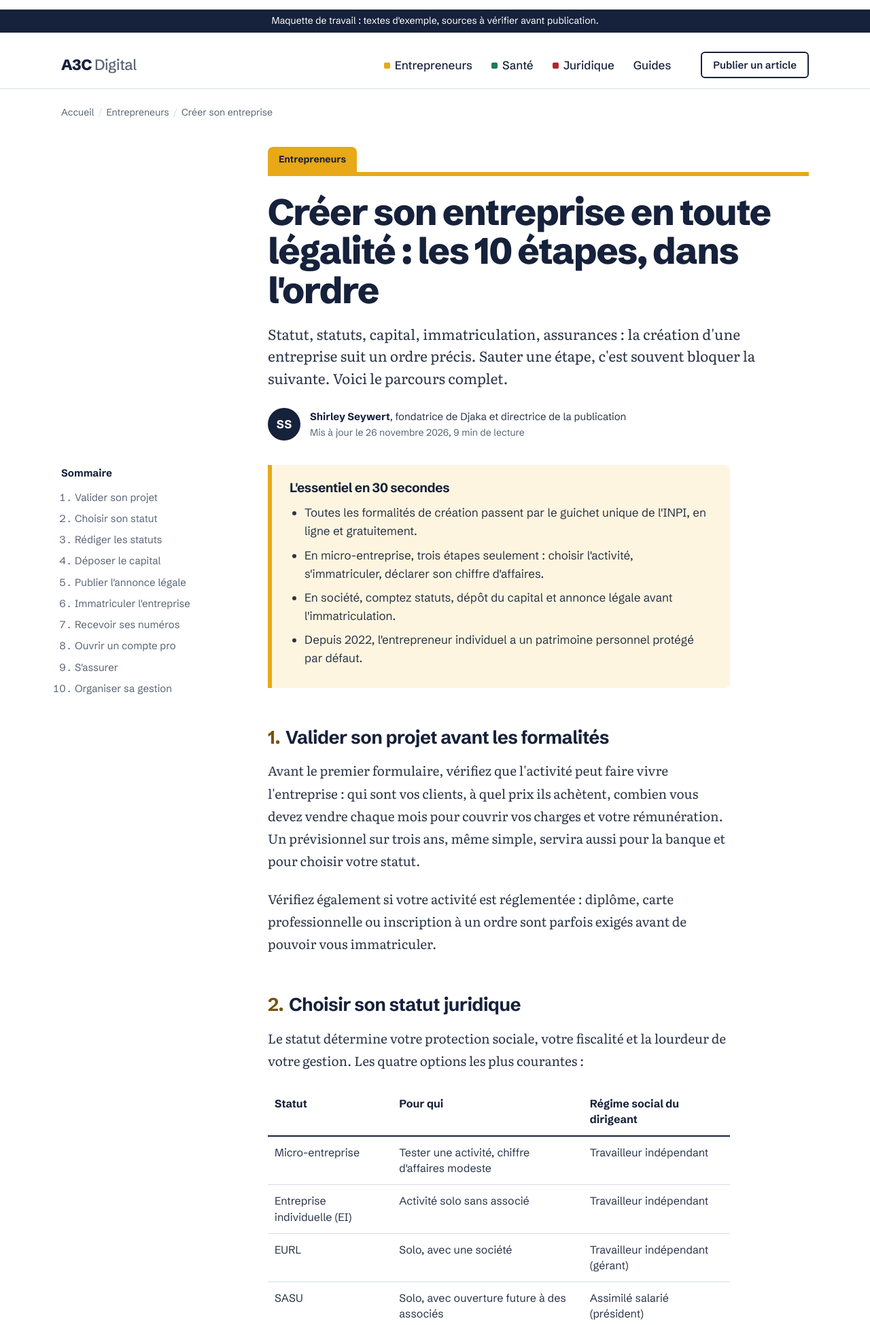
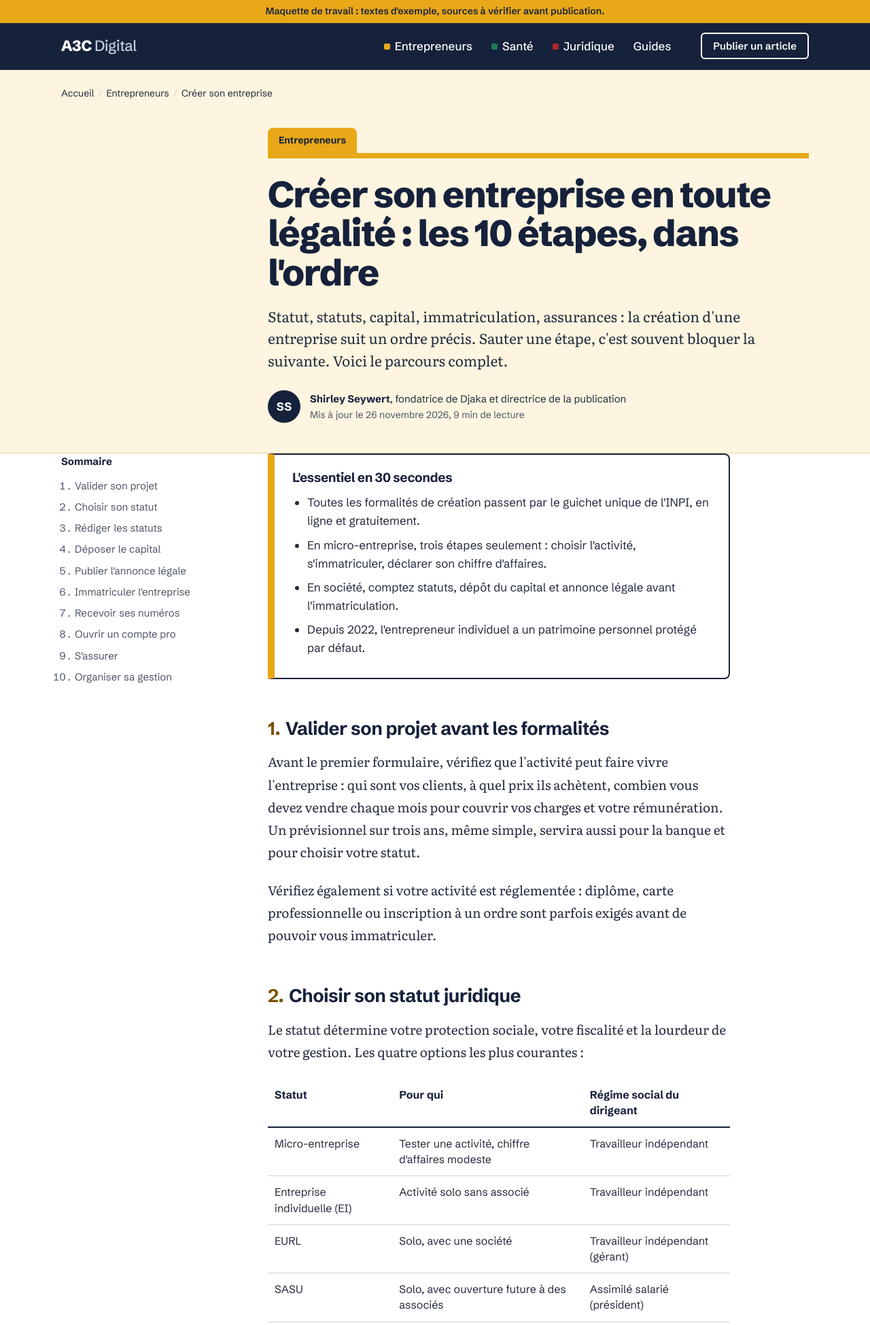
Before and after one commit to ShirleyDjaka/a3cDigital, a PHP site: page /article.html in a window 1280 px wide. Shown: the top 1949 px of the page at 68% size. Run offline with PHP 8.4, Linux system fonts and the light colour scheme.

Commit message:
Maquettes v2 : contrastes renforcés, DA validée dans le plan
- En-tête, hero et pied de page bleu nuit ; bandes brume ; annonceurs en jaune
- Article : bande de couleur d'audience derrière le titre
- Plan §5 : direction artistique validée (couleurs, typographie, gabarits)

Co-Authored-By: Claude Opus 5.5 <noreply@anthropic.com>
Claude-Session: https://claude.ai/code/session_01Nbmm8KNYzTvF5NSyPV2rqa

```diff
--- a/maquettes/accueil.html
+++ b/maquettes/accueil.html
@@ -111,7 +111,7 @@
     </div>
   </section>
 
-  <section class="section" id="guides" aria-labelledby="titre-guides">
+  <section class="section section-brume" id="guides" aria-labelledby="titre-guides">
     <div class="conteneur">
       <h2 class="section-titre" id="titre-guides">Les guides à garder sous la main</h2>
       <div class="guides">
--- a/maquettes/article.html
+++ b/maquettes/article.html
@@ -38,6 +38,7 @@
 </header>
 
 <main>
+  <div class="bande-article">
   <nav class="fil-ariane conteneur" aria-label="Fil d'Ariane">
     <ol>
       <li><a href="accueil.html">Accueil</a></li>
@@ -60,6 +61,7 @@
       </div>
     </div></div>
   </header>
+  </div>
 
   <div class="article-corps">
     <div class="conteneur">
--- a/maquettes/styles.css
+++ b/maquettes/styles.css
@@ -1,12 +1,14 @@
-/* A3C Digital — maquette v1 (26/11/2026)
+/* A3C Digital — maquette v2 (26/11/2026) : contrastes renforcés
    Concept : les intercalaires de classeur. Chaque audience = un onglet de couleur.
    Titres et interface : Schibsted Grotesk. Lecture longue : Literata. */
 
 :root {
   --encre: #16213B;
-  --texte: #2B3448;
-  --gris: #5A6376;
-  --filet: #D8DDE5;
+  --texte: #222B3E;
+  --gris: #4C5568;
+  --filet: #CDD3DD;
+  --brume: #E6EAF0;
+  --sur-nuit: #C8D0DE;
   --surface: #F1F3F6;
   --papier: #FFFFFF;
 
@@ -338,3 +340,76 @@ a:hover { text-decoration-thickness: 2px; }
 @media (prefers-reduced-motion: reduce) {
   * { transition: none !important; scroll-behavior: auto !important; }
 }
+
+/* ==========================================================
+   v2 — contrastes : bandes nuit / brume / blanc / surligneur
+   ========================================================== */
+.bandeau-maquette { background: var(--entrepreneurs); color: var(--encre); font-weight: 600; margin: 0; }
+
+/* En-tête bleu nuit */
+.entete { background: var(--encre); border-bottom: 1px solid rgba(255, 255, 255, 0.08); }
+.entete .logo, .pied .logo { color: #fff; }
+.entete .logo span, .pied .logo span { color: var(--sur-nuit); }
+.entete .nav a { color: #fff; }
+.entete .nav a:hover { background: rgba(255, 255, 255, 0.1); }
+.entete .btn-contour { color: #fff; border-color: #fff; }
+.entete .btn-contour:hover { background: rgba(255, 255, 255, 0.12); }
+.entete :focus-visible, .hero :focus-visible, .newsletter :focus-visible, .pied :focus-visible { outline-color: #fff; }
+
+/* Hero sur fond nuit : les intercalaires ressortent */
+.hero { background: var(--encre); padding-bottom: 88px; }
+.hero h1 { color: #fff; }
+.hero .chapo { color: var(--sur-nuit); }
+.hero .recherche { border-color: #fff; background: #fff; }
+.hero .recherche button { background: var(--entrepreneurs); color: var(--encre); }
+.hero .recherche button:hover { background: #F5BC34; }
+.intercalaire a { border-color: transparent; box-shadow: 0 10px 24px rgba(0, 0, 0, 0.22); }
+.onglet { border-color: transparent; }
+
+/* Rythme des sections */
+.section { border-top: 0; }
+.section-brume { background: var(--brume); }
+.section-titre { padding-bottom: 14px; border-bottom: 3px solid var(--encre); display: inline-block; }
+.guides { border-top: 0; background: var(--papier); border-radius: 10px; padding: 0 24px; }
+.guide { border-right-color: var(--filet); }
+.engagements p.manifeste { font-size: 26px; }
+
+/* Annonceurs en jaune surligneur */
+.annonceurs { background: var(--entrepreneurs); color: var(--encre); }
+.annonceurs p { color: var(--encre); }
+.annonceurs .btn-contour:hover { background: rgba(22, 33, 59, 0.08); }
+
+/* Newsletter : un ton plus profond que l'en-tête */
+.newsletter { background: #0E1730; }
+
+/* Pied de page nuit */
+.pied { background: var(--encre); color: var(--sur-nuit); border-top: 0; }
+.pied h2 { color: #fff; }
+.pied p { color: var(--sur-nuit); }
+.pied .legal { border-top-color: rgba(255, 255, 255, 0.14); color: var(--sur-nuit); }
+
+/* Article : bande de couleur d'audience sous le titre */
+.bande-article { background: var(--entrepreneurs-feuille); border-bottom: 1px solid #EED9A4; }
+.article-entete { padding-bottom: 44px; }
+.article-entete .feuille { border-top-width: 8px; }
+.fil-ariane { color: var(--texte); }
+.essentiel { background: var(--papier); border: 2px solid var(--encre); border-left: 10px solid var(--entrepreneurs); }
+.newsletter-inline { background: var(--encre); color: var(--sur-nuit); }
+.newsletter-inline strong { color: #fff; }
+.newsletter-inline input { border-color: #4A5878; }
+.newsletter-inline .btn-plein { background: var(--entrepreneurs); color: var(--encre); border-color: var(--entrepreneurs); }
+.newsletter-inline :focus-visible { outline-color: #fff; }
+.lies { background: var(--brume); border-top: 0; margin-top: 56px; }
+.bio { border-top-width: 3px; }
+
+@media (max-width: 960px) {
+  .guides { padding: 0 20px; }
+  .sommaire { background: var(--brume); }
+}
+@media (max-width: 760px) {
+  .menu-mobile summary { color: #fff; border-color: #fff; }
+  .menu-mobile nav { background: var(--encre); border-bottom: 1px solid rgba(255, 255, 255, 0.12); }
+  .menu-mobile nav a { color: #fff; border-bottom-color: rgba(255, 255, 255, 0.12); }
+  .menu-mobile nav .btn { color: #fff; border-color: #fff; }
+  .hero { padding-bottom: 56px; }
+}
```
Also changed, not shown: docs/plan-refonte.md (+24 -8 lines).
